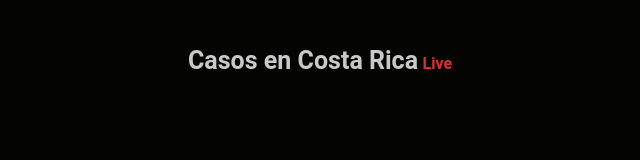
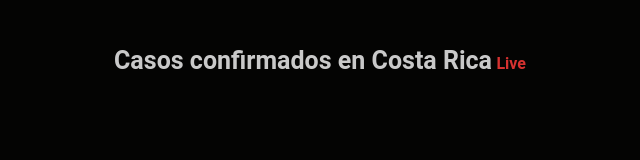
Before and after one commit to lchonkan/covid-chart-sb, a website: page 05_05 Async and fetch/covid-cr.html in a window 1280 px wide. Shown: the whole page, without its empty margins (320-960 px from the left). Drawn offline with nearby package versions, Linux system fonts and the light colour scheme; no server answers.

Commit message:
changes tittle to Casos confirmdos en costa rica

```diff
--- a/05_05 Async and fetch/covid-cr.html
+++ b/05_05 Async and fetch/covid-cr.html
@@ -18,7 +18,7 @@
 <body>
     <header>
 
-        <span><h1>Casos en Costa Rica</h1>
+        <span><h1>Casos confirmados en Costa Rica</h1>
             <h4>Live</h4>
     </header>
     <div class="chart-container" width=1200>
```
